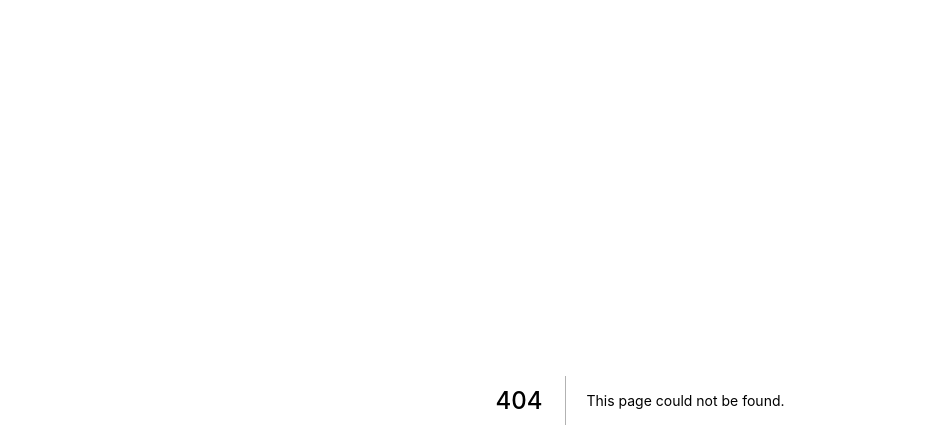
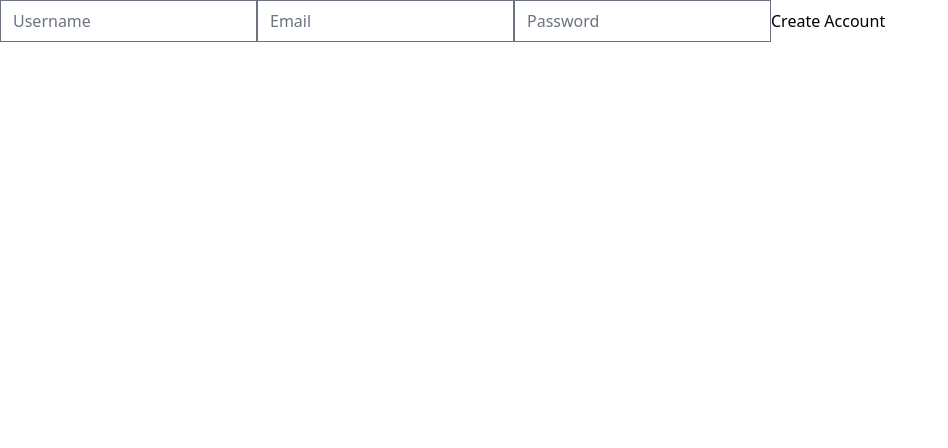
Before and after one commit to ssumthingood/carrot, a Next.js app: page /forms in a window 1280 px wide. Before the commit this address had no page. Shown: the top 448 px of the page, without its empty margins (0-948 px from the left). Built offline with nearby package versions, Linux system fonts and the light colour scheme.

Commit message:
0628 react-hooks-form

```diff
--- a/package.json
+++ b/package.json
@@ -14,7 +14,8 @@
     "next": "12.1.6",
     "prisma": "^3.15.0",
     "react": "18.1.0",
-    "react-dom": "18.1.0"
+    "react-dom": "18.1.0",
+    "react-hook-form": "^7.33.0"
   },
   "devDependencies": {
     "@types/node": "17.0.40",
--- /dev/null
+++ b/pages/404.tsx
@@ -0,0 +1,6 @@
+import type { NextPage } from "next";
+
+const NotFound: NextPage = () => {
+    return <>404 NOT FOUND</>;
+};
+export default NotFound;
--- /dev/null
+++ b/pages/forms.tsx
@@ -0,0 +1,81 @@
+import { FieldErrors, useForm } from "react-hook-form";
+
+// Less code (c)
+// Better validation(c)
+// Better Errors (set, clear, display)
+// Have control over inputs
+// Don't deal with events (c)
+// Easier Inputs (c)
+
+interface LoginForm {
+    username: string;
+    password: string;
+    email: string;
+    errors?: string;
+}
+
+export default function Forms() {
+    const {
+        register,
+        watch, // ()안에 인자를 넣어 요소 지정 출력 가능
+        handleSubmit, //submit버튼 누를 시 실행되는 함수 인자 지정(valid, invalid)
+        formState: { errors },
+        setValue,
+        setError,
+        reset,
+        resetField, // 요소 지정 초기화
+    } = useForm<LoginForm>({
+        mode: "onChange",
+    });
+
+    // register의 역할 : input 들을 전부 status에 등록
+    // console.log(watch()); //전체 form정보 출력
+    // formState를 사용하여 태그 밖에서도 error 메세지 사용 가능
+
+    const onValid = (data: LoginForm) => {
+        console.log("I'm valid");
+        // setError("username", { message: "Taken username" });
+        reset();
+    };
+    const onInvalid = (errors: FieldErrors) => {
+        console.log(errors);
+    };
+    return (
+        <form onSubmit={handleSubmit(onValid, onInvalid)}>
+            <input
+                {...register("username", {
+                    required: "Username is required",
+                    minLength: {
+                        message: "The username should be longer than 5 chars.",
+                        value: 5,
+                    },
+                })}
+                type="text"
+                placeholder="Username"
+            />
+            {errors.username?.message}
+            <input
+                {...register("email", {
+                    required: "Email is required",
+                    validate: {
+                        notGmail: (value) => !value.includes("@gmail.com") || "Gmail isn't allowed",
+                    },
+                })}
+                type="email"
+                placeholder="Email"
+                className={`${Boolean(errors.email) ? "border-red-500" : ""}`}
+            />
+            {errors.email?.message}
+            <input
+                {...register("password", {
+                    required: "Password is required",
+                })}
+                type="password"
+                placeholder="Password"
+            />
+            {errors.password?.message}
+            <input type="submit" value="Create Account" />
+            {/* {errors.errors?.message} */}
+        </form>
+    );
+}
```
Also changed, not shown: 1 other file (tests, documents, lock files or other folders).
